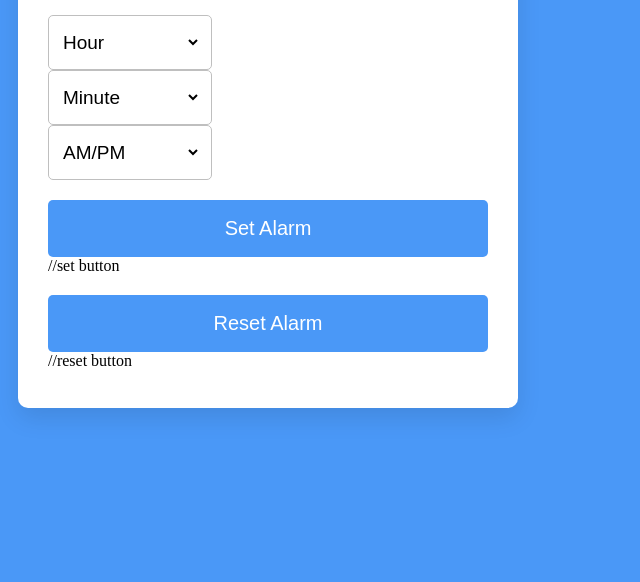
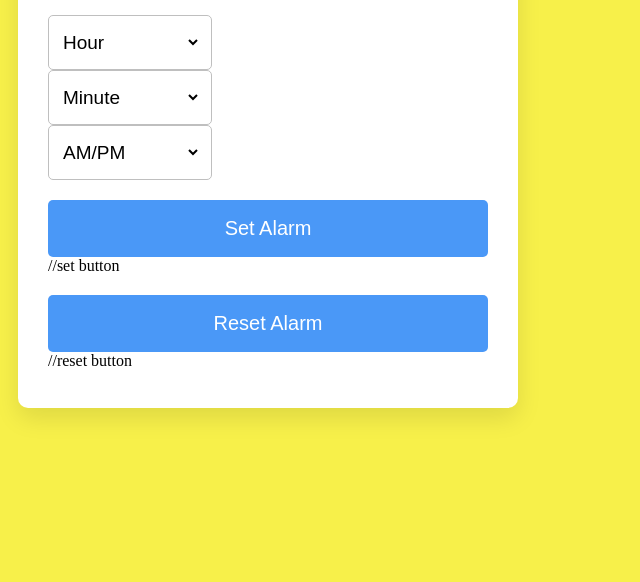
Before and after one commit to shameelvk/alarm-clock-js, a plain HTML site: page index.html in a window 1280 px wide. Shown: the part 234-816 px from the top of the page, without its empty margins (0-640 px from the left). Drawn offline with Linux system fonts and the light colour scheme.

Commit message:
chanaged body css

```diff
--- a/style.css
+++ b/style.css
@@ -15,7 +15,7 @@ body, .wrapper, .content{
 body{
   padding: 0 10px;
   min-height: 100vh;
-  background: #4A98F7;
+  background: #f7f04a;
 }
 .wrapper{
   width: 440px;
```
